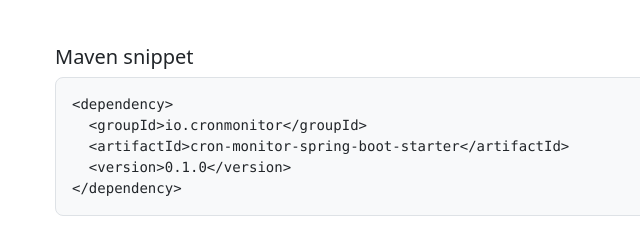
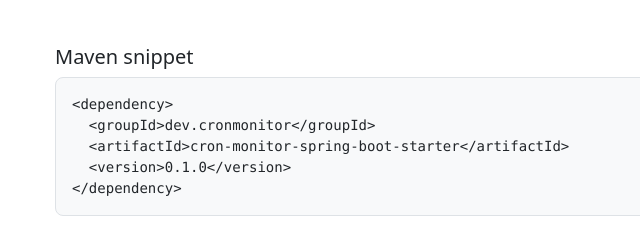
Before and after one commit to spring-cron-monitor/spring-cron-monitor-landing, a plain HTML site: page index.html in a window 1280 px wide. Shown: the part 846-1092 px from the top of the page, 27-667 px from the left. Drawn offline with nearby package versions, Linux system fonts and the light colour scheme.

Commit message:
adjust maven snippet

```diff
--- a/index.html
+++ b/index.html
@@ -101,7 +101,7 @@
         <div class="mt-5">
             <h5>Maven snippet</h5>
             <pre class="bg-light border rounded-3 p-3"><code>&lt;dependency&gt;
-  &lt;groupId&gt;io.cronmonitor&lt;/groupId&gt;
+  &lt;groupId&gt;dev.cronmonitor&lt;/groupId&gt;
   &lt;artifactId&gt;cron-monitor-spring-boot-starter&lt;/artifactId&gt;
   &lt;version&gt;0.1.0&lt;/version&gt;
 &lt;/dependency&gt;</code></pre>
```
